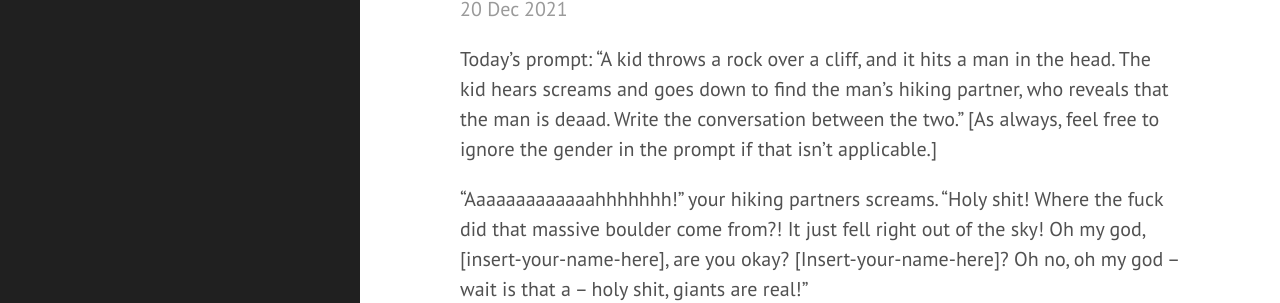
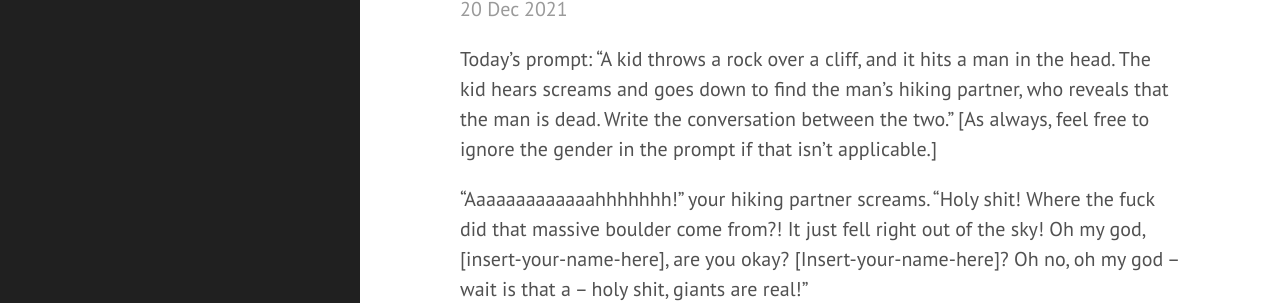
Before and after one commit to LoraV/LoraV.github.io, a Jekyll site: the page built from _posts/2021-12-20-rock-throwing.markdown, in a window 1280 px wide. Shown: the part 136-439 px from the top of the page. Built offline with Jekyll 4.4.1, drawn with Linux system fonts in a browser that asks for light colours.

Commit message:
fix typos/formatting

```diff
--- a/_posts/2021-12-20-rock-throwing.markdown
+++ b/_posts/2021-12-20-rock-throwing.markdown
@@ -4,6 +4,6 @@ title: "Shouldn't Throw Stones"
 date:   2021-12-20
 categories: death scenes
 ---
-Today's prompt: "A kid throws a rock over a cliff, and it hits a man in the head. The kid hears screams and goes down to find the man's hiking partner, who reveals that the man is deaad. Write the conversation between the two." [As always, feel free to ignore the gender in the prompt if that isn't applicable.]
+Today's prompt: "A kid throws a rock over a cliff, and it hits a man in the head. The kid hears screams and goes down to find the man's hiking partner, who reveals that the man is dead. Write the conversation between the two." [As always, feel free to ignore the gender in the prompt if that isn't applicable.]
 
-"Aaaaaaaaaaaaahhhhhhh!" your hiking partners screams. "Holy shit! Where the fuck did that massive boulder come from?! It just fell right out of the sky! Oh my god, [insert-your-name-here], are you okay? [Insert-your-name-here]? Oh no, oh my god -- wait is that a -- holy shit, giants are real!"
+"Aaaaaaaaaaaaahhhhhhh!" your hiking partner screams. "Holy shit! Where the fuck did that massive boulder come from?! It just fell right out of the sky! Oh my god, [insert-your-name-here], are you okay? [Insert-your-name-here]? Oh no, oh my god -- wait is that a -- holy shit, giants are real!"
```
Also changed, not shown: _posts/2021-12-22-message-in-a-bottle.markdown (line endings or trailing spaces).
